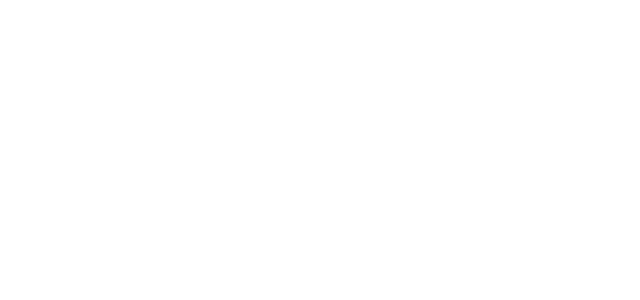
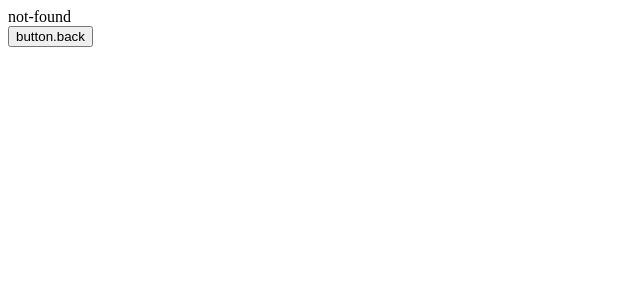
Before and after one commit to mkoelle/com.mkoelle, a Vue app: page / in a window 1280 px wide. Before the commit this address had no page. Shown: the top 300 px of the page, without its empty margins (0-640 px from the left). Built offline with nearby package versions, Linux system fonts and the light colour scheme.

Commit message:
add Layouts

```diff
--- a/package.json
+++ b/package.json
@@ -34,6 +34,7 @@
     "vite": "^2.8.3",
     "vite-plugin-md": "^0.11.8",
     "vite-plugin-pages": "^0.20.2",
+    "vite-plugin-vue-layouts": "^0.6.0",
     "vitest": "^0.3.6",
     "vue-tsc": "^0.31.4"
   },
--- a/src/App.vue
+++ b/src/App.vue
@@ -1,6 +1,7 @@
 <script setup lang="ts">
 // This starter template is using Vue 3 <script setup> SFCs
 // Check out https://v3.vuejs.org/api/sfc-script-setup.html#sfc-script-setup
+
 </script>
 
 <template>
--- /dev/null
+++ b/src/layouts/404.vue
@@ -0,0 +1,31 @@
+<script setup lang="ts">
+
+import { useRouter } from 'vue-router'
+const router = useRouter()
+
+</script>
+
+<template>
+  <main
+    p="x4 y10"
+    text="center teal-700 dark:gray-200"
+  >
+    <div text-4xl>
+      <div
+        i-carbon-warning
+        inline-block
+      />
+    </div>
+    <router-view />
+    <div>
+      <button
+        btn
+        text-sm
+        m="3 t8"
+        @click="router.back()"
+      >
+        {{ 'button.back' }}
+      </button>
+    </div>
+  </main>
+</template>
--- /dev/null
+++ b/src/layouts/default.vue
@@ -0,0 +1,9 @@
+<template>
+  <main class="px-4 py-10 text-center text-gray-700 dark:text-gray-200">
+    <router-view />
+    <Footer />
+    <div class="mt-5 mx-auto text-center opacity-25 text-sm">
+      [Default Layout]
+    </div>
+  </main>
+</template>
--- a/src/main.ts
+++ b/src/main.ts
@@ -1,8 +1,10 @@
 import { createApp } from 'vue'
 import App from './App.vue'
 import { createRouter, createWebHistory } from 'vue-router'
-import routes from 'virtual:generated-pages'
+import { setupLayouts } from 'virtual:generated-layouts'
+import generatedRoutes from 'virtual:generated-pages'
 
+const routes = setupLayouts(generatedRoutes)
 const router = createRouter({
   history: createWebHistory(),
   routes: [
--- /dev/null
+++ b/src/pages/[...all].vue
@@ -0,0 +1,13 @@
+<script setup lang="ts">
+</script>
+
+<template>
+  <div>
+    {{ 'not-found' }}
+  </div>
+</template>
+
+<route lang="yaml">
+meta:
+  layout: 404
+</route>
--- a/tsconfig.json
+++ b/tsconfig.json
@@ -12,7 +12,8 @@
     "noUnusedLocals": true,
     "strictNullChecks": true,
     "forceConsistentCasingInFileNames": true,
-    "lib": ["esnext", "dom"]
+    "lib": ["esnext", "dom"],
+    "types": ["vite-plugin-vue-layouts/client"]
   },
   "include": ["src/**/*.ts", "src/**/*.d.ts", "src/**/*.tsx", "src/**/*.vue", "test/**/*.ts"],
   "exclude": ["dist", "node_modules"],
--- a/vite.config.ts
+++ b/vite.config.ts
@@ -2,6 +2,7 @@ import { defineConfig } from 'vite'
 import vue from '@vitejs/plugin-vue'
 import Markdown from 'vite-plugin-md'
 import Pages from 'vite-plugin-pages'
+import Layouts from 'vite-plugin-vue-layouts'
 
 // https://vitejs.dev/config/
 export default defineConfig({
@@ -15,6 +16,7 @@ export default defineConfig({
         { dir: 'src/pages', baseRoute: '' }
       ]
     }),
+    Layouts(),
     Markdown()
   ],
   optimizeDeps: {
```
Also changed, not shown: .eslintrc.js, 2 other files (tests, documents, lock files or other folders).
